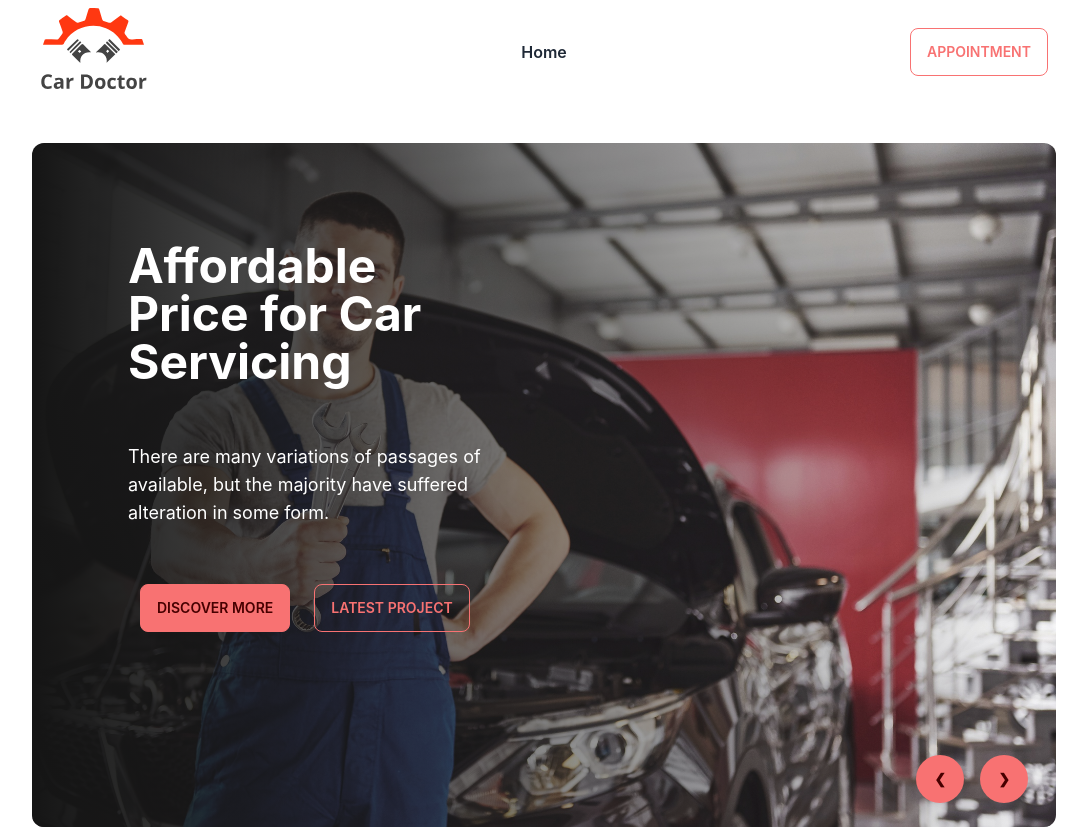
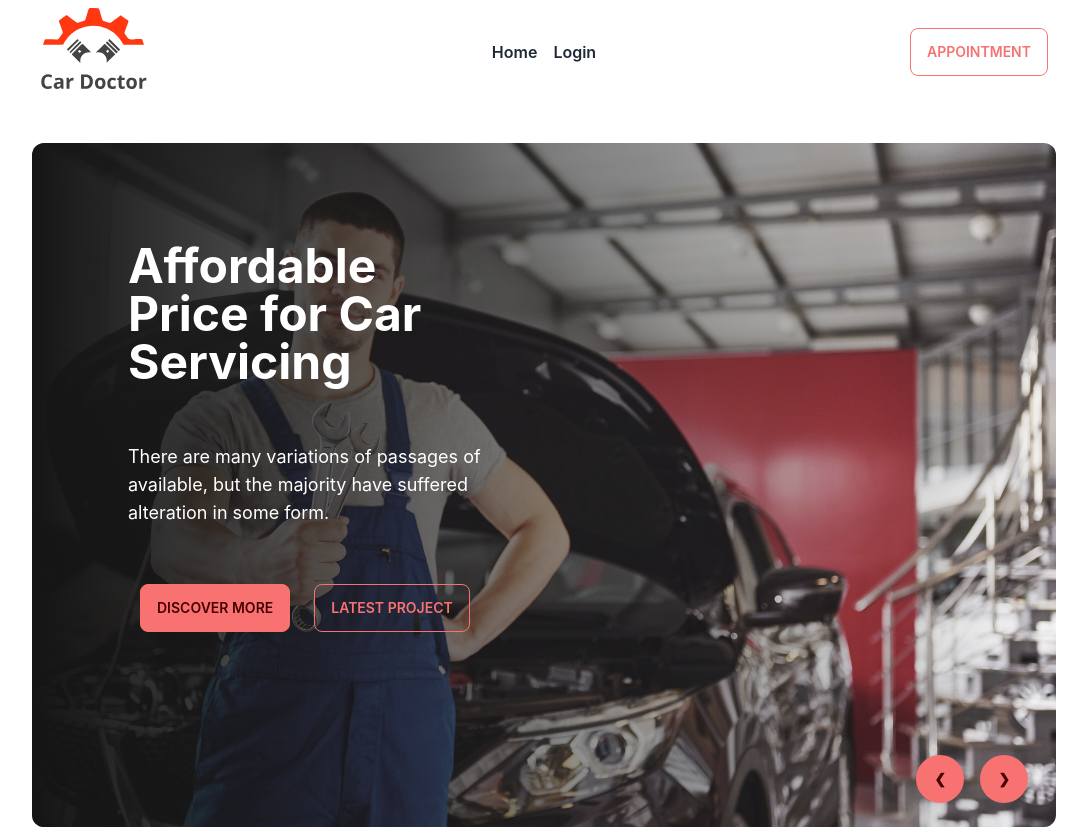
Before and after one commit to Raad05/genius-car-client, a React (Create React App) app: page / in a window 1280 px wide. Shown: the top 829 px of the page, without its empty margins (96-1183 px from the left). Built offline with nearby package versions, Linux system fonts and the light colour scheme; no server answers.

Commit message:
Authentication

```diff
--- a/src/Components/Pages/Login/Login.js
+++ b/src/Components/Pages/Login/Login.js
@@ -1,13 +1,20 @@
 import React from 'react';
 import loginImg from '../../../assets/images/login/login.svg';
 import { FcGoogle } from 'react-icons/fc';
-import { FaFacebookF } from 'react-icons/fa';
-import { FaLinkedinIn } from 'react-icons/fa';
+import { FaFacebookF, FaLinkedinIn } from 'react-icons/fa';
 import { Link } from 'react-router-dom';
 
 const Login = () => {
+    const handleLogin = (event) => {
+        event.preventDefault();
+        const form = event.target;
+        const email = form.email.value;
+        const password = form.password.value;
+        console.log(email, password);
+    }
+
     return (
-        <form className='login'>
+        <form onSubmit={handleLogin} className='login'>
             <div className="hero my-10">
                 <div className="hero-content flex-col lg:flex-row gap-20">
                     <div className="text-center lg:text-left">
@@ -20,16 +27,16 @@ const Login = () => {
                                 <label className="label">
                                     <span className="label-text">Email</span>
                                 </label>
-                                <input type="email" placeholder="Your Email" className="input input-bordered" required />
+                                <input type="email" name='email' placeholder="Your Email" className="input input-bordered" required />
                             </div>
                             <div className="form-control">
                                 <label className="label">
                                     <span className="label-text">Confirm Password</span>
                                 </label>
-                                <input type="password" placeholder="Your Password" className="input input-bordered" />
+                                <input type="password" name='password' placeholder="Your Password" className="input input-bordered" />
                             </div>
                             <div className="form-control mt-6">
-                                <button className="btn btn-error text-white font-semibold">Sign in</button>
+                                <button className="btn btn-error text-white font-semibold" type='submit'>Sign in</button>
                             </div>
                             <div className="form-control mt-6">
                                 <p className='text-center font-semibold mb-3'>Or Sign In with</p>
--- a/src/Components/Pages/Signup/Signup.js
+++ b/src/Components/Pages/Signup/Signup.js
@@ -1,13 +1,33 @@
-import React from 'react';
+import React, { useContext } from 'react';
 import { Link } from 'react-router-dom';
 import loginImg from '../../../assets/images/login/login.svg';
 import { FcGoogle } from 'react-icons/fc';
-import { FaFacebookF } from 'react-icons/fa';
-import { FaLinkedinIn } from 'react-icons/fa';
+import { FaFacebookF, FaLinkedinIn } from 'react-icons/fa';
+import { AuthContext } from '../../../contexts/AuthProvider';
 
 const Signup = () => {
+    const { createUser } = useContext(AuthContext);
+
+    const handleSignup = (event) => {
+        event.preventDefault();
+        const form = event.target;
+        const name = form.name.value;
+        const email = form.email.value;
+        const password = form.password.value;
+        console.log(name, email, password);
+
+        createUser(email, password)
+            .then(result => {
+                const user = result.user;
+                console.log(user);
+            })
+            .catch(error => {
+                console.error(error);
+            });
+    }
+
     return (
-        <form className='login'>
+        <form onSubmit={handleSignup} className='login'>
             <div className="hero my-10">
                 <div className="hero-content flex-col lg:flex-row gap-20">
                     <div className="text-center lg:text-left">
@@ -18,18 +38,24 @@ const Signup = () => {
                             <h1 className='text-center text-3xl font-bold'>Sign Up</h1>
                             <div className="form-control">
                                 <label className="label">
+                                    <span className="label-text">Name</span>
+                                </label>
+                                <input type="text" name='name' placeholder="Your Name" className="input input-bordered" required />
+                            </div>
+                            <div className="form-control">
+                                <label className="label">
                                     <span className="label-text">Email</span>
                                 </label>
-                                <input type="email" placeholder="Your Email" className="input input-bordered" required />
+                                <input type="email" name='email' placeholder="Your Email" className="input input-bordered" required />
                             </div>
                             <div className="form-control">
                                 <label className="label">
                                     <span className="label-text">Confirm Password</span>
                                 </label>
-                                <input type="password" placeholder="Your Password" className="input input-bordered" />
+                                <input type="password" name='password' placeholder="Your Password" className="input input-bordered" />
                             </div>
                             <div className="form-control mt-6">
-                                <button className="btn btn-error text-white font-semibold">Sign in</button>
+                                <button className="btn btn-error text-white font-semibold" type='submit'>Sign in</button>
                             </div>
                             <div className="form-control mt-6">
                                 <p className='text-center font-semibold mb-3'>Or Sign Up with</p>
--- a/src/Components/Shared/Header/Header.js
+++ b/src/Components/Shared/Header/Header.js
@@ -4,7 +4,8 @@ import logo from '../../../assets/logo.svg';
 
 const Header = () => {
     const navList = <>
-        <Link to='/'><li className='font-semibold'>Home</li></Link>
+        <Link to='/'><li className='font-semibold p-2'>Home</li></Link>
+        <Link to='/login'><li className='font-semibold p-2'>Login</li></Link>
     </>;
 
     return (
--- /dev/null
+++ b/src/contexts/AuthProvider.js
@@ -0,0 +1,36 @@
+import React, { createContext, useEffect, useState } from 'react';
+import { createUserWithEmailAndPassword, getAuth, onAuthStateChanged } from "firebase/auth";
+import app from '../firebase/firebase.config';
+
+export const AuthContext = createContext();
+const auth = getAuth(app);
+
+const AuthProvider = ({ children }) => {
+    const [user, setUser] = useState(null);
+    const [loading, setLoading] = useState('');
+
+    const createUser = (email, password) => {
+        return createUserWithEmailAndPassword(auth, email, password);
+    }
+
+    useEffect(() => {
+        const unsubscribe = onAuthStateChanged(auth, currentUser => {
+            console.log(currentUser);
+            setUser(currentUser);
+        });
+
+        return () => unsubscribe();
+    }, [])
+
+    const authInfo = { user, loading, createUser };
+
+    return (
+        <div className='auth-provider'>
+            <AuthContext.Provider value={authInfo}>
+                {children}
+            </AuthContext.Provider>
+        </div>
+    );
+};
+
+export default AuthProvider;
--- a/src/index.js
+++ b/src/index.js
@@ -3,11 +3,14 @@ import ReactDOM from 'react-dom/client';
 import './index.css';
 import App from './App';
 import reportWebVitals from './reportWebVitals';
+import AuthProvider from './contexts/AuthProvider';
 
 const root = ReactDOM.createRoot(document.getElementById('root'));
 root.render(
   <React.StrictMode>
-    <App />
+    <AuthProvider>
+      <App />
+    </AuthProvider>
   </React.StrictMode>
 );
 
```
